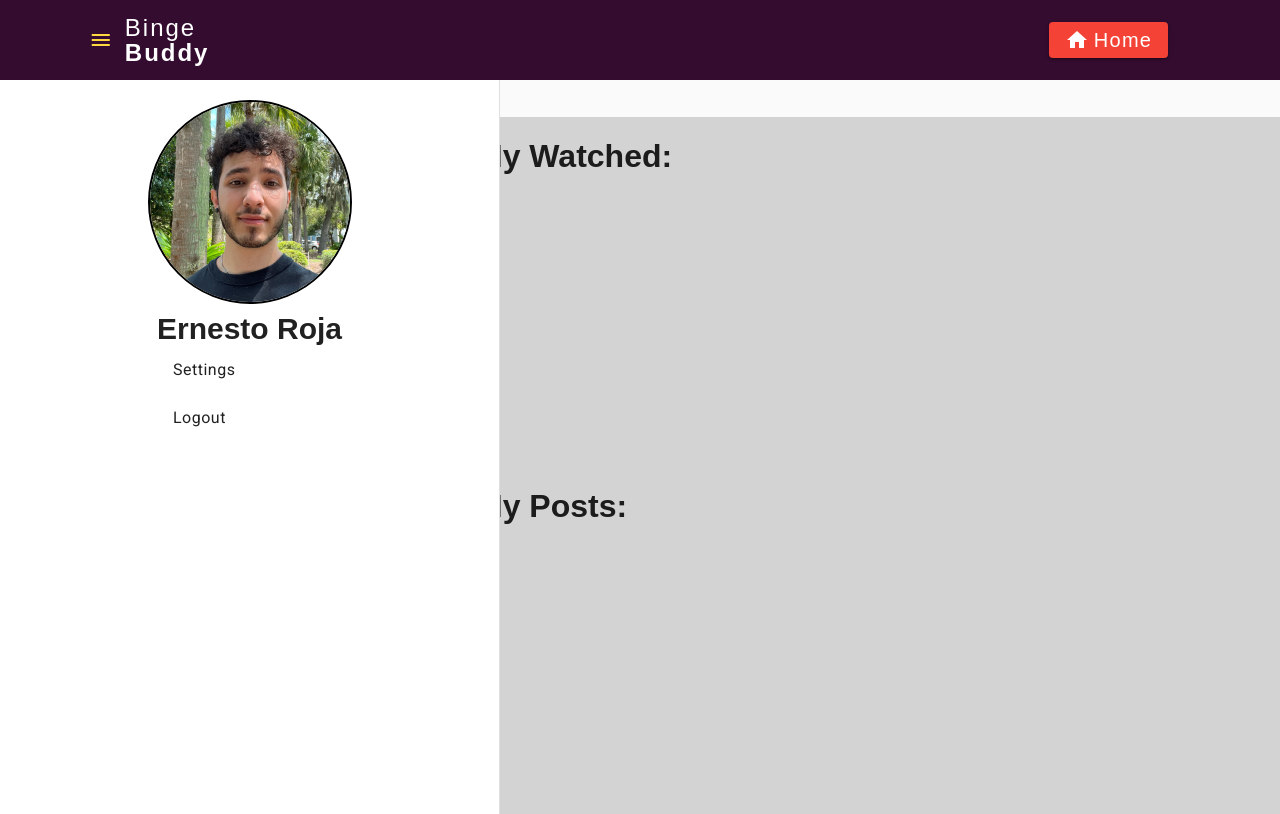
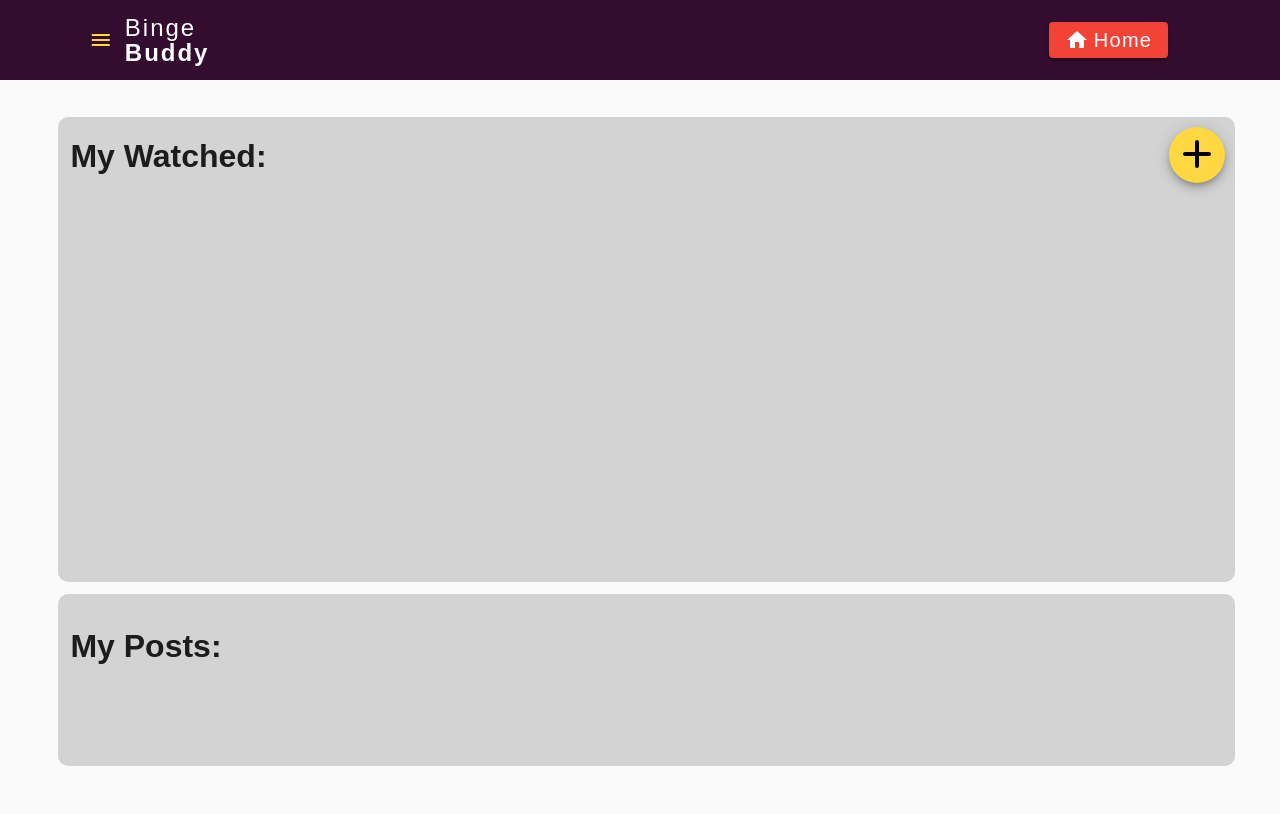
Before and after one commit to lucasskaf/Group15_SWE, an Angular app: page / in a window 1280 px wide. Built offline with nearby package versions, Linux system fonts and the light colour scheme.

Commit message:
updated functionality between profile-page main component and sidenav component, updated css for respective components

```diff
--- a/src/app/profile-page/main/main.component.html
+++ b/src/app/profile-page/main/main.component.html
@@ -1,8 +1,2 @@
-<!-- <app-navbar (openSidenav)="toggleSidenavStatus($event)" [sidenavStatus]="isSidenavOpen"></app-navbar>
-<app-sidebar [isOpen]="isSidenavOpen" (isClosed)="toggleSidenavStatus($event)"></app-sidebar> -->
-
-<app-navbar></app-navbar>
-<app-sidebar></app-sidebar>
-
-<!-- <app-watched></app-watched>
-<app-posts></app-posts> -->
+<app-navbar (openSidenav)="toggleSidenavStatus($event)" [sidenavStatus]="isSidenavOpen"></app-navbar>
+<app-sidebar [isOpen]="isSidenavOpen" (isClosed)="toggleSidenavStatus($event)"></app-sidebar>
--- a/src/app/profile-page/main/main.component.ts
+++ b/src/app/profile-page/main/main.component.ts
@@ -6,9 +6,10 @@ import { Component } from '@angular/core';
   styleUrls: ['./main.component.css']
 })
 export class MainComponent {
-  isSidenavOpen: boolean = true
+  isSidenavOpen: boolean = false;
 
   public toggleSidenavStatus(event: boolean): void {
     this.isSidenavOpen = event
   }
+
 }
--- a/src/app/profile-page/navbar/navbar.component.html
+++ b/src/app/profile-page/navbar/navbar.component.html
@@ -1,7 +1,6 @@
 <div class="nav-bar">
     <div class="sidenav-button">
-        <!-- <button mat-icon-button id="sidenav-button" (click)="onSidenavClick()"> -->
-        <button mat-icon-button id="sidenav-button">
+        <button mat-icon-button id="sidenav-button" (click)="onSidenavClick()">
             <mat-icon color="accent">menu</mat-icon>
         </button>
         <h2>Binge <span>Buddy</span></h2>
--- a/src/app/profile-page/navbar/navbar.component.ts
+++ b/src/app/profile-page/navbar/navbar.component.ts
@@ -7,8 +7,7 @@ import { Component, Output, Input, EventEmitter } from '@angular/core';
 })
 export class NavbarComponent {
   @Output() openSidenav = new EventEmitter<boolean>();
-  // @Input() sidenavStatus: boolean = false;
-  @Input() sidenavStatus: boolean = true;
+  @Input() sidenavStatus: boolean = false;
 
   constructor() { }
 
--- a/src/app/profile-page/posts/posts.component.css
+++ b/src/app/profile-page/posts/posts.component.css
@@ -1,14 +1,14 @@
 .posts-container {
     background-color: lightgrey;
   border-radius: 10px;
-  width: 1200px;
-  height: 350px;
-  padding: 20px;
+  width: 90%;
+  height: 20%;
+  padding: 1%;
 
   position: absolute;
-  top: 50%;
-  right: 0;
+  top: 70%;
+  right: 5%;
   bottom: 0;
   left: 20%;
-  margin-left: -200px;
+  margin-left: -15.5%;
 }
--- a/src/app/profile-page/sidebar/sidebar.component.css
+++ b/src/app/profile-page/sidebar/sidebar.component.css
@@ -1,5 +1,6 @@
-mat-sidenav {
-    width: 500px;
+mat-drawer {
+    width: 20%;
+    min-width: 250px;
 }
 
 
@@ -13,9 +14,9 @@ mat-sidenav {
 }
 
 .profile-image img {
-    width: 100%;
-    height: 100%;
-    object-fit: contain;
+    max-width: 100%;
+    max-height: 100%;
+    object-fit: cover;
 }
 
 .sidenav-style {
@@ -33,3 +34,7 @@ mat-sidenav {
 .username {
     font-size: 30px;
 }
+
+.sidenav {
+    height: 91.7%;
+}
--- a/src/app/profile-page/sidebar/sidebar.component.html
+++ b/src/app/profile-page/sidebar/sidebar.component.html
@@ -1,5 +1,5 @@
-<mat-sidenav-container *ngIf="isOpen">
-    <mat-sidenav opened mode="side">
+<mat-drawer-container opened class="sidenav">
+    <mat-drawer [opened]="isOpen">
         <div class="sidenav-style">
             <div class="profile-image">
                 <img src="/assets/profile.jfif" alt="">
@@ -15,10 +15,8 @@
                 <a mat-list-item>Logout</a>
             </mat-nav-list>
         </div>
-    </mat-sidenav>
-
-    <mat-sidenav-content>
-        <div style="height: 91.7vh;"></div>
+    </mat-drawer>
+    <mat-drawer-content>
         <div class="watched-section">
             <app-watched (openAddPopup)="toggleAddPopupStatus($event)" [addPopupStatus]="isAddPopupOpen"></app-watched>
             <app-add-popup [isOpen]="isAddPopupOpen" (isClosed)="toggleAddPopupStatus($event)"></app-add-popup>
@@ -26,6 +24,5 @@
         <div class="posts-section">
             <app-posts></app-posts>
         </div>
-    </mat-sidenav-content>
-
-</mat-sidenav-container>
+    </mat-drawer-content>
+</mat-drawer-container>
--- a/src/app/profile-page/sidebar/sidebar.component.ts
+++ b/src/app/profile-page/sidebar/sidebar.component.ts
@@ -8,8 +8,7 @@ import { Component, OnInit, Input, Output, EventEmitter } from '@angular/core';
 export class SidebarComponent implements OnInit {
 
   @Output() isClosed = new EventEmitter<boolean>();
-  // @Input() isOpen : boolean = false
-  @Input() isOpen : boolean = true;
+  @Input() isOpen : boolean = false;
   isAddPopupOpen: boolean = false;
 
   constructor() { }
--- a/src/app/profile-page/watched/watched.component.css
+++ b/src/app/profile-page/watched/watched.component.css
@@ -1,30 +1,22 @@
 .watched-container {
   background-color: lightgrey;
   border-radius: 10px;
-  width: 1200px;
-  height: 350px;
-  padding: 20px;
+  width: 90%;
+  height: 60%;
+  padding: 1%;
 
   position: absolute;
   top: 5%;
-  right: 0;
+  right: 5%;
   bottom: 0;
   left: 20%;
-  margin-left: -200px;
+  margin-left: -15.5%;
 
   overflow: hidden;
   overflow-y: scroll;
 
   display: flex;
   flex-direction: column;
-}
-
-.movie-container {
-  display: flex;
-  flex-wrap: wrap;
-  flex-direction: row;
-  gap: 10px;
-  margin-top: 60px;
 }
 
 .title {
```
Also changed, not shown: 1 other file (tests, documents, lock files or other folders).
